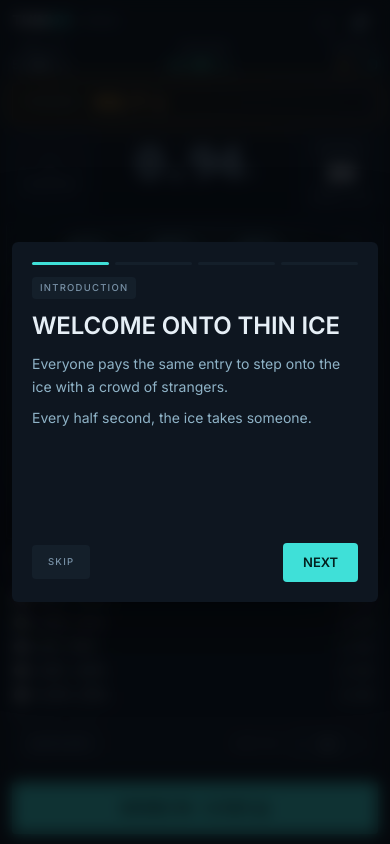
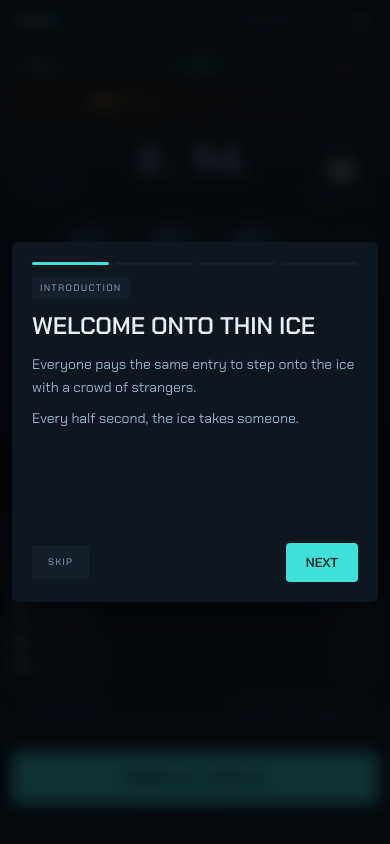
Before and after one commit to Cataphract31/void-website, a React (Vite) app in the folder zinc/: page / in a window 390 px wide. Built offline with nearby package versions, Linux system fonts and the light colour scheme; grey boxes are pictures that could not be loaded.

Commit message:
Add files via upload

```diff
--- a/zinc/index.html
+++ b/zinc/index.html
@@ -11,7 +11,7 @@
     <link rel="preconnect" href="https://fonts.googleapis.com" />
     <link rel="preconnect" href="https://fonts.gstatic.com" crossorigin />
     <link
-      href="https://fonts.googleapis.com/css2?family=IBM+Plex+Mono:wght@400;500;600;700&family=Inter:opsz,wght@14..32,400;14..32,500;14..32,600;14..32,700&display=swap"
+      href="https://fonts.googleapis.com/css2?family=IBM+Plex+Mono:wght@400;500;600;700&family=Chakra+Petch:wght@400;500;600;700&display=swap"
       rel="stylesheet"
     />
   </head>
--- a/zinc/src/App.tsx
+++ b/zinc/src/App.tsx
@@ -63,7 +63,9 @@ export default function App(): JSX.Element {
             <AliveCard snap={snap} />
           </div>
 
-          <div className="relative min-h-0 flex-1 overflow-hidden rounded-sm border border-[var(--color-edge)]">
+          {/* Flat: the lattice reads as a surface, not a framed screenshot.
+              Its darker pit background is the only separation it needs. */}
+          <div className="relative min-h-0 flex-1 overflow-hidden rounded-sm">
             <Shaft snap={snap} onSelectCell={setSelected} />
 
             {chosen && (
@@ -171,7 +173,37 @@ export default function App(): JSX.Element {
           onWalkOut={() => client.walkOut()}
         />
       </div>
+
+      <Footer onShowInfo={() => setShowInfo(true)} />
     </div>
+  );
+}
+
+/**
+ * Slim anchor for the bottom of the page. Without it the layout just stops,
+ * which reads as "did this fail to load" or "can I scroll"; with it the page
+ * visibly ends on purpose.
+ */
+function Footer({ onShowInfo }: { onShowInfo: () => void }): JSX.Element {
+  return (
+    <footer className="flex shrink-0 items-center justify-between px-3 py-2">
+      <span className="label">
+        THIN<span className="text-[var(--color-cyan)]">ICE</span> · a zinc game
+      </span>
+      <span className="label flex items-center gap-3">
+        <button onClick={onShowInfo} className="label hover:text-[var(--color-text)]">
+          provably fair
+        </button>
+        <a
+          href="https://zinc.cash"
+          target="_blank"
+          rel="noreferrer"
+          className="hover:text-[var(--color-text)]"
+        >
+          zinc.cash
+        </a>
+      </span>
+    </footer>
   );
 }
 
--- a/zinc/src/styles.css
+++ b/zinc/src/styles.css
@@ -42,12 +42,13 @@
 
   /*
    * Mono for every numeral — tabular figures do not reflow while animating,
-   * and monospaced digits are what financial products are read in. Inter for
-   * everything else: a condensed display face read as sporty and generic,
-   * where this needs to read as trustworthy.
+   * and monospaced digits are what financial products are read in. Chakra
+   * Petch for everything else: squared, instrument-panel letterforms that
+   * read as game hardware instead of a SaaS landing page (the CEO's verdict
+   * on Inter: generic).
    */
   --font-mono: "IBM Plex Mono", ui-monospace, Menlo, monospace;
-  --font-display: "Inter", ui-sans-serif, system-ui, sans-serif;
+  --font-display: "Chakra Petch", ui-sans-serif, system-ui, sans-serif;
 }
 
 :root {
--- a/zinc/src/ui/Hud.tsx
+++ b/zinc/src/ui/Hud.tsx
@@ -1,5 +1,6 @@
-import { useState, type JSX } from "react";
+import { useEffect, useState, type JSX } from "react";
 import type { AutoSettings, Snapshot } from "@/game/client";
+import { shortAddress } from "@/game/names";
 import {
   getVolume,
   initAudio,
@@ -95,6 +96,68 @@ function VolumePopover(): JSX.Element {
   );
 }
 
+/** The slice of Phantom's injected API this button needs. */
+type PhantomProvider = {
+  isPhantom?: boolean;
+  connect(opts?: { onlyIfTrusted?: boolean }): Promise<{ publicKey: { toString(): string } }>;
+  disconnect(): Promise<void>;
+};
+
+function phantom(): PhantomProvider | null {
+  const w = window as unknown as {
+    phantom?: { solana?: PhantomProvider };
+    solana?: PhantomProvider;
+  };
+  const p = w.phantom?.solana ?? w.solana;
+  return p?.isPhantom ? p : null;
+}
+
+/**
+ * Real Phantom connect, no wallet library: the extension injects its API into
+ * the page. For now the connection only proves the flow and shows the address;
+ * balances stay in the demo wallet until the server and program land.
+ */
+function WalletButton(): JSX.Element {
+  const [addr, setAddr] = useState<string | null>(null);
+
+  // Reconnect silently if the player has approved this site before.
+  useEffect(() => {
+    phantom()
+      ?.connect({ onlyIfTrusted: true })
+      .then((r) => setAddr(r.publicKey.toString()))
+      .catch(() => {});
+  }, []);
+
+  const click = async (): Promise<void> => {
+    const p = phantom();
+    if (!p) {
+      window.open("https://phantom.app", "_blank", "noopener");
+      return;
+    }
+    if (addr) {
+      await p.disconnect().catch(() => {});
+      setAddr(null);
+      return;
+    }
+    try {
+      const r = await p.connect();
+      setAddr(r.publicKey.toString());
+    } catch {
+      // Player closed the Phantom prompt; nothing to do.
+    }
+  };
+
+  return (
+    <button
+      onClick={click}
+      className="label rounded-sm bg-[var(--color-panel2)] px-2.5 py-1.5 hover:text-[var(--color-text)]"
+      style={addr ? { color: "var(--color-cyan)" } : undefined}
+    >
+      {addr ? shortAddress(addr) : "connect"}
+    </button>
+  );
+}
+
 function Stat({
   label,
   value,
@@ -166,7 +229,8 @@ export function TopBar({
           <Stats snap={snap} />
         </div>
 
-        <div className="flex items-center gap-0.5 sm:ml-1 max-sm:ml-auto">
+        <div className="flex items-center gap-1 sm:ml-1 max-sm:ml-auto">
+          <WalletButton />
           <IconButton label="How it works" onClick={onShowInfo}>
             ⓘ
           </IconButton>
@@ -225,7 +289,7 @@ export function AutoPanel({
 
 export function BonanzaBar({ snap }: { snap: Snapshot }): JSX.Element {
   return (
-    <div className="breathe mx-3 flex items-center gap-3 rounded-sm border border-[var(--color-gold)]/45 bg-gradient-to-r from-[#1b1608] to-[#0f1319] px-3 py-1.5">
+    <div className="breathe mx-3 flex items-center gap-3 rounded-sm bg-gradient-to-r from-[#1b1608] to-[#0f1319] px-3 py-1.5">
       <span className="label text-[var(--color-gold)]">bonanza</span>
       <span className="tnum text-[17px] font-bold text-[var(--color-gold)]">
         {snap.bonanzaPool.toFixed(1)} ◎
--- a/zinc/src/ui/Ledger.tsx
+++ b/zinc/src/ui/Ledger.tsx
@@ -51,7 +51,7 @@ export function Roster({
             <div
               key={p.id}
               onClick={() => onSelect?.(p.id)}
-              className="absolute left-0 flex w-full cursor-pointer items-center gap-2 border-b border-[var(--color-edge)]/40 px-1 text-[11.5px] hover:bg-[var(--color-panel2)]"
+              className="absolute left-0 flex w-full cursor-pointer items-center gap-2 px-1 text-[11.5px] hover:bg-[var(--color-panel2)]"
               style={{ height: item.size, transform: `translateY(${item.start}px)` }}
             >
               {snap.dev.memeMode ? (
--- a/zinc/src/ui/Multiplier.tsx
+++ b/zinc/src/ui/Multiplier.tsx
@@ -96,7 +96,7 @@ export function Multiplier({ snap }: { snap: Snapshot }): JSX.Element {
 
       {/* Once you are out, your number freezes while the room's keeps moving. */}
       {locked !== null && (
-        <div className="mt-2 flex items-center gap-2 rounded-sm border border-[var(--color-cyan)]/40 bg-[var(--color-cyan)]/8 px-3 py-1">
+        <div className="mt-2 flex items-center gap-2 rounded-sm bg-[var(--color-cyan)]/12 px-3 py-1">
           <span className="label text-[var(--color-cyan)]">you banked</span>
           <span className="tnum text-[15px] font-semibold text-[var(--color-cyan)]">
             {locked.toFixed(2)}×
```
